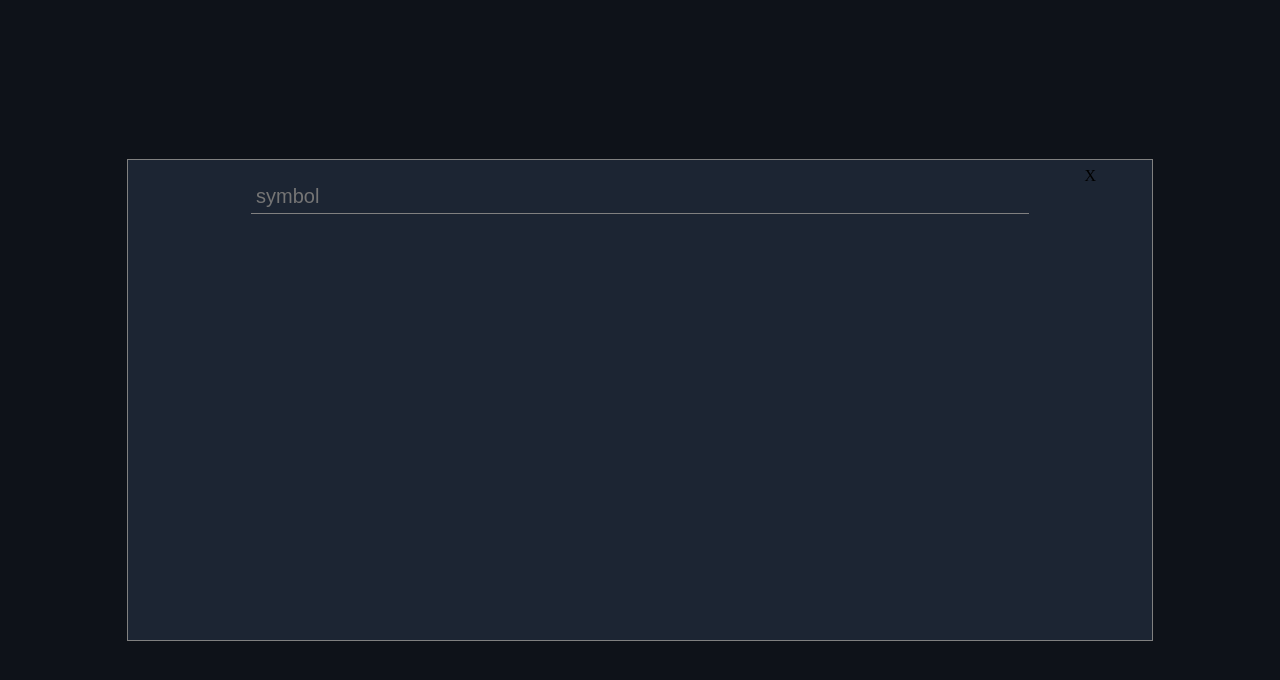
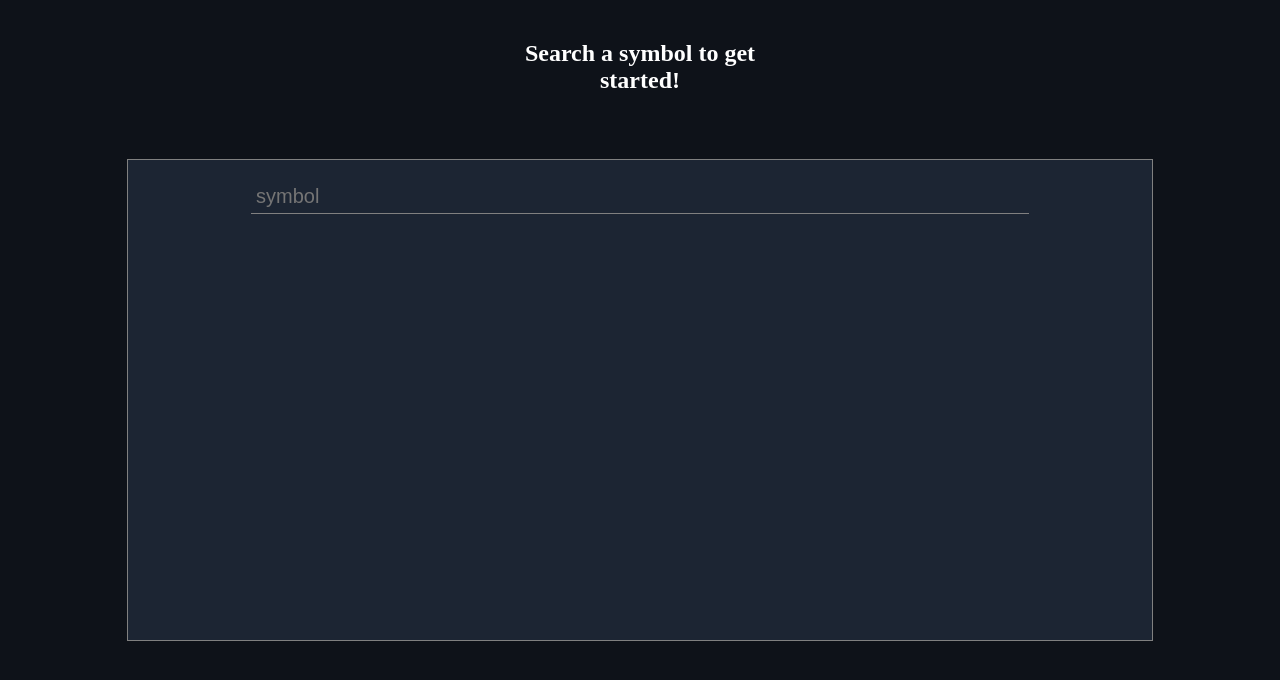
Before and after one commit to cogrod17/Stock-View, a React (Create React App) app in the folder client/: page / in a window 1280 px wide. Shown: the top 680 px of the page. Built offline with nearby package versions, Linux system fonts and the light colour scheme.

Commit message:
adding one day intervals

```diff
--- a/client/src/components/App.js
+++ b/client/src/components/App.js
@@ -10,12 +10,12 @@ import useStock from "../hooks/useStock";
 import Loader from "./Loader";
 
 const App = () => {
-  const [stock, getInfo] = useStock("JPM");
+  const [stock, getInfo] = useStock("QQQ");
   const [scope, setScope] = useState("1y");
   const [isOpen, setIsOpen] = useState(false);
 
   if (!stock)
-    return <Search status={"none"} getInfo={getInfo} toggle={setIsOpen} />;
+    return <Search status={"landing"} getInfo={getInfo} toggle={setIsOpen} />;
   if (stock === "loading") return <Loader />;
 
   return (
--- a/client/src/components/Header.js
+++ b/client/src/components/Header.js
@@ -1,24 +1,9 @@
 import React, { useState } from "react";
 
 const Header = ({ stock, setIsOpen }) => {
-  const [color, setColor] = useState(
+  const [color] = useState(
     +stock.quote.percent_change >= 0 ? "greenyellow" : "red"
   );
-
-  if (!stock)
-    return (
-      <div className="header-name">
-        Pick a stock!{" "}
-        <p
-          onClick={() => {
-            setIsOpen(true);
-          }}
-          id="search-btn"
-        >
-          Search
-        </p>
-      </div>
-    );
 
   return (
     <div>
--- a/client/src/components/LineChart.js
+++ b/client/src/components/LineChart.js
@@ -2,7 +2,7 @@ import React, { useEffect, useRef } from "react";
 import * as d3 from "d3";
 import { timeIntervals } from "../helper";
 
-const bisect = d3.bisector((d) => d.datetime).right;
+const bisect = d3.bisector((d) => d.datetime).left;
 const margin = { top: 0, right: 0, bottom: 0, left: 30 };
 
 const LineChart = ({ stock, scope }) => {
@@ -25,7 +25,8 @@ const LineChart = ({ stock, scope }) => {
       };
     });
 
-    if (scope === "All") return time_series;
+    if (scope === "All" || scope === "1d" || scope === "1w" || scope === "1m")
+      return time_series;
 
     return time_series.slice(bisect(time_series, timeIntervals[scope]));
   };
@@ -61,8 +62,16 @@ const LineChart = ({ stock, scope }) => {
       .domain(d3.extent(data, (d) => d.datetime))
       .range([0, width]);
 
+    const formatDate = (d) => {
+      let d1 = d.toString().split(" ");
+      if (scope === "1d" || scope === "1w" || scope === "1m")
+        return `${d1[0]} ${d1[1]} ${d1[2]} ${d1[4]}`;
+      else return d3.utcFormat("%b %d, %Y")(d);
+    };
+
     const formatTicks = (d) => {
-      if (scope === "1w") return d3.utcFormat("%a %d")(d);
+      if (scope === "1d") return formatDate(d);
+      if (scope === "1w") return d3.utcFormat("%a %b %d")(d);
       if (scope === "3m" || scope === "1m") return d3.utcFormat("%b %d")(d);
       if (scope === "6m" || scope === "1y") return d3.utcFormat("%b %d, %Y")(d);
       if (scope === "2y" || scope === "5y") return d3.utcFormat("%b %Y")(d);
@@ -72,8 +81,11 @@ const LineChart = ({ stock, scope }) => {
 
     const setTicks = () => {
       if (scope === "3m" || scope === "6m") return 7;
+      if (scope === "1d") return 4;
       else return 6;
     };
+
+    console.log(data);
 
     svg
       .append("g")
@@ -187,13 +199,6 @@ const LineChart = ({ stock, scope }) => {
       return domain()[domainIndex];
     };
 
-    const formatDate = (d) => {
-      let d1 = d.toString().split(" ");
-      if (scope === "1w" || scope === "1m")
-        return `${d1[0]} ${d1[1]} ${d1[2]} ${d1[4]}`;
-      else return d3.utcFormat("%b %d, %Y")(d);
-    };
-
     const mousemove = (e) => {
       const x0 = x.invert(d3.pointer(e)[0]);
       let i = bisect(data, x0);
--- a/client/src/components/Search.js
+++ b/client/src/components/Search.js
@@ -1,13 +1,15 @@
 import React, { useState } from "react";
 import { alphaApiKey } from "../topSecret";
+import Loader from "./Loader";
 import axios from "axios";
 
-const Search = ({ toggle, getInfo }) => {
+const Search = ({ toggle, getInfo, status }) => {
   const [term, setTerm] = useState("");
   const [results, setResults] = useState([]);
 
   const onSubmit = async (e) => {
     if (e.key !== "Enter") return;
+    setResults(["loading"]);
     const r = await axios.get(
       `https://www.alphavantage.co/query?function=SYMBOL_SEARCH&keywords=${term}&apikey=${alphaApiKey}`
     );
@@ -30,10 +32,13 @@ const Search = ({ toggle, getInfo }) => {
 
   return (
     <div className="search-dimmer">
+      {status && <h3>Search a symbol to get started!</h3>}
       <div className="search-container">
-        <p id="close" onClick={() => toggle(false)}>
-          X
-        </p>
+        {!status && (
+          <p id="close" onClick={() => toggle(false)}>
+            X
+          </p>
+        )}
         <input
           onKeyDown={(e) => onSubmit(e)}
           className="search-input"
@@ -41,7 +46,11 @@ const Search = ({ toggle, getInfo }) => {
           onChange={(e) => setTerm(e.target.value)}
           placeholder="symbol"
         />
-        <div className="search-results">{renderResults}</div>
+        {results[0] === "loading" ? (
+          <Loader />
+        ) : (
+          <div className="search-results">{renderResults}</div>
+        )}
       </div>
     </div>
   );
--- a/client/src/components/TimeSelector.js
+++ b/client/src/components/TimeSelector.js
@@ -1,7 +1,7 @@
 import React from "react";
 
 const TimeSelector = ({ scope, setScope }) => {
-  const x = ["1w", "1m", "3m", "6m", "1y", "2y", "5y", "10y", "All"];
+  const x = ["1d", "1w", "1m", "3m", "6m", "1y", "2y", "5y", "10y", "All"];
 
   const intervals = x.map((s, i) => {
     return (
--- a/client/src/components/app.css
+++ b/client/src/components/app.css
@@ -5,6 +5,7 @@
 
 body {
   background: #1c2533;
+  color: #ffffff;
   /*background: rgb(0, 0, 0);*/
 }
 
@@ -194,8 +195,8 @@ body {
 }
 
 .loader {
-  height: 150px;
-  width: 150px;
+  height: 80px;
+  width: 80px;
   border-radius: 50%;
   border: #1c2533 solid 5px;
   border-top: cyan solid 5px;
@@ -245,6 +246,15 @@ body {
   z-index: 50;
 }
 
+.search-dimmer h3 {
+  position: relative;
+  max-width: 300px;
+  margin: 0 auto;
+  text-align: center;
+  font-size: 150%;
+  top: 5%;
+}
+
 .search-container {
   position: absolute;
   top: 50%;
@@ -282,6 +292,7 @@ body {
 }
 
 .search-results {
+  height: 100%;
   margin: 0 auto;
   width: 70%;
   max-height: 100%;
@@ -292,7 +303,7 @@ body {
 
 .search-results div {
   padding: 10px;
-  border-bottom: grey solid 1px;
+  border-top: grey solid 1px;
   cursor: pointer;
 }
 
--- a/client/src/helper/index.js
+++ b/client/src/helper/index.js
@@ -99,7 +99,7 @@ export class StockChart {
 
     this.timeSeries["1m"] = final;
     this.timeSeries["1w"] = final.slice(bisect(final, timeIntervals["1w"]));
-    this.timeSeries["1d"] = final.slice(bisect(final, timeIntervals["1d"]));
+    this.timeSeries["1d"] = final.slice(final.length - 72, final.length);
   };
 
   getLongHistory = async () => {
@@ -127,7 +127,7 @@ export class StockChart {
 }
 
 const x = async () => {
-  const tsla = new StockChart("TSLA");
+  const tsla = new StockChart("QQQ");
   await tsla.getShortHistory();
   await tsla.getLongHistory();
 
```
